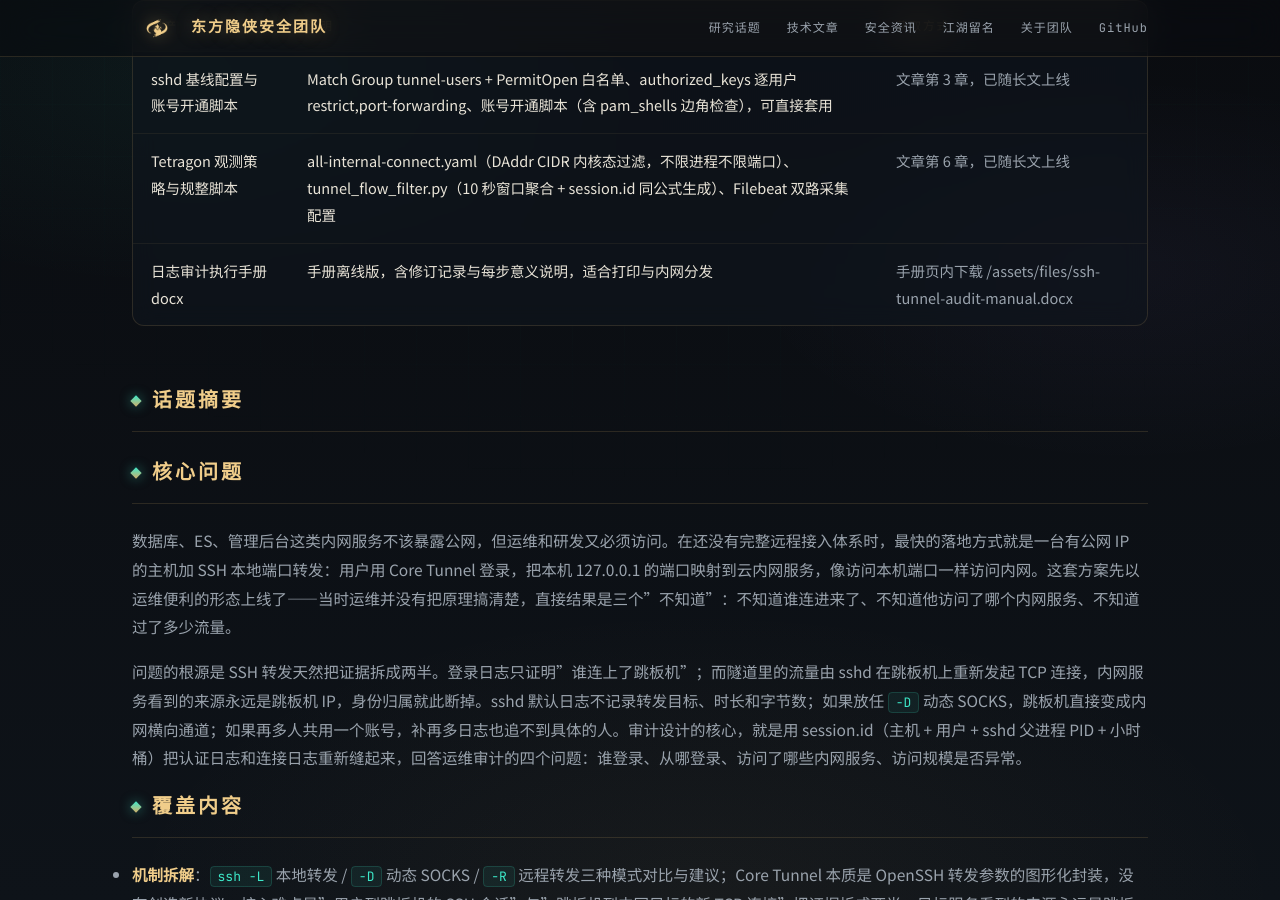
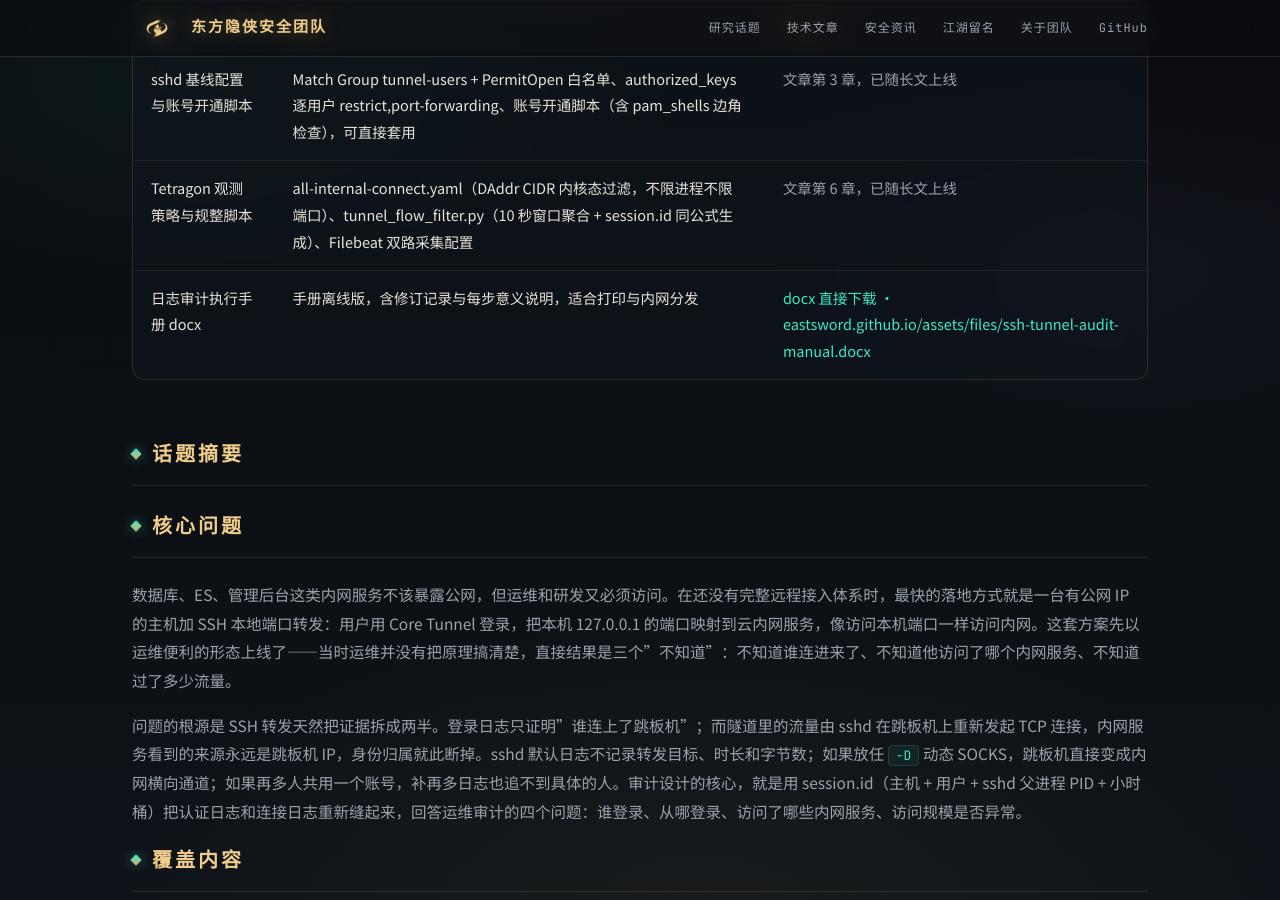
Before and after one commit to EastSword/EastSword.github.io, a Jekyll site: the page built from _topics/ssh-tunnel-audit.md, in a window 1280 px wide and 900 px high, scrolled down 793 px. Built offline with Jekyll 4.4.1, drawn with Linux system fonts in a browser that asks for light colours; comment, search, counter and statistics services are not loaded.

Commit message:
docx 下载给出具体链接：课题页资产表挂直达 URL（原为灰色占位文本），手册正文改绝对地址并明文展示

```diff
--- a/_topics/ssh-tunnel-audit.md
+++ b/_topics/ssh-tunnel-audit.md
@@ -26,7 +26,8 @@ assets:
     location: 文章第 6 章，已随长文上线
   - name: 日志审计执行手册 docx
     desc: 手册离线版，含修订记录与每步意义说明，适合打印与内网分发
-    location: 手册页内下载 /assets/files/ssh-tunnel-audit-manual.docx
+    url: https://eastsword.github.io/assets/files/ssh-tunnel-audit-manual.docx
+    location: docx 直接下载 · eastsword.github.io/assets/files/ssh-tunnel-audit-manual.docx
 research_notes: SSH隧道机运维与审计技术研究报告.html
 ---
 
```
Also changed, not shown: _articles/ssh-tunnel-audit-manual.md (+1 -1 lines).
